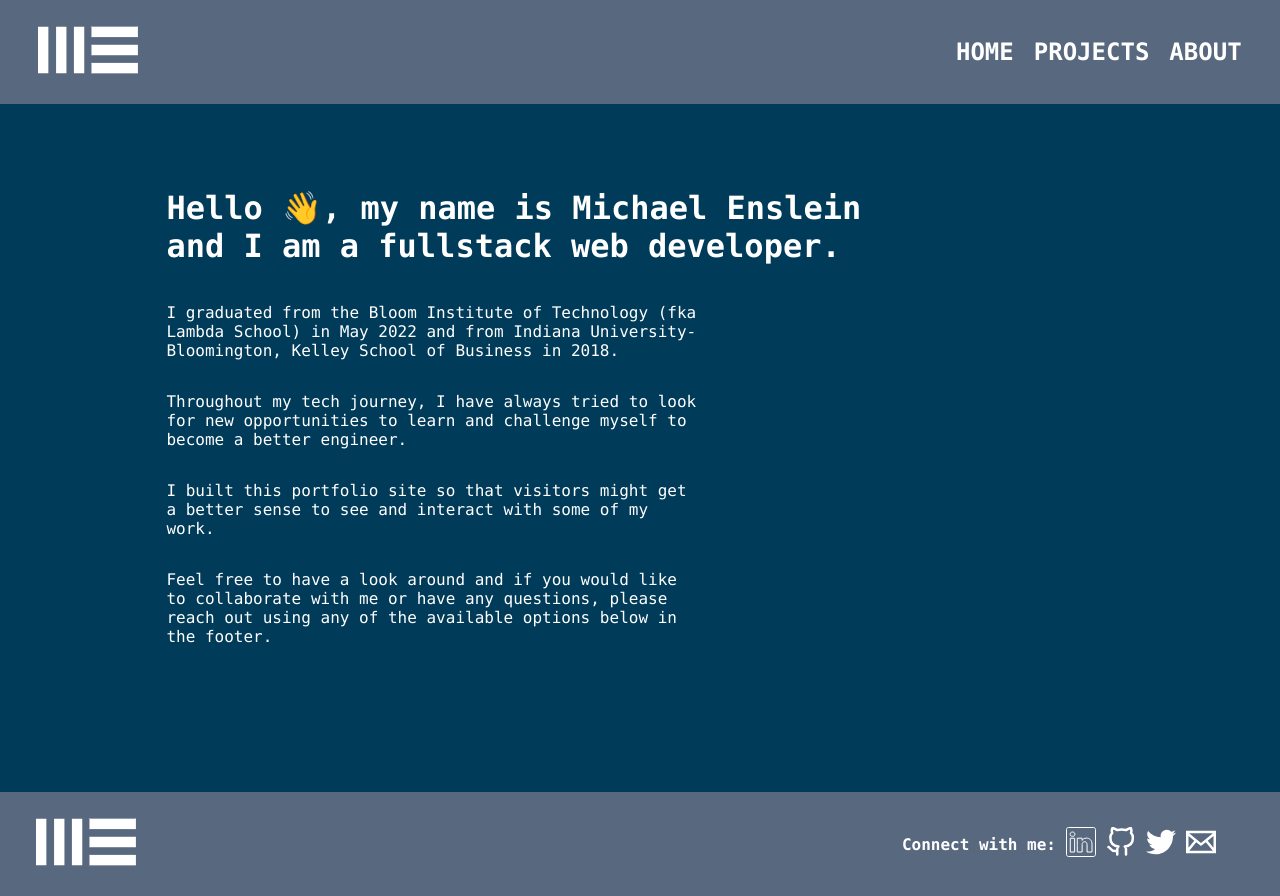
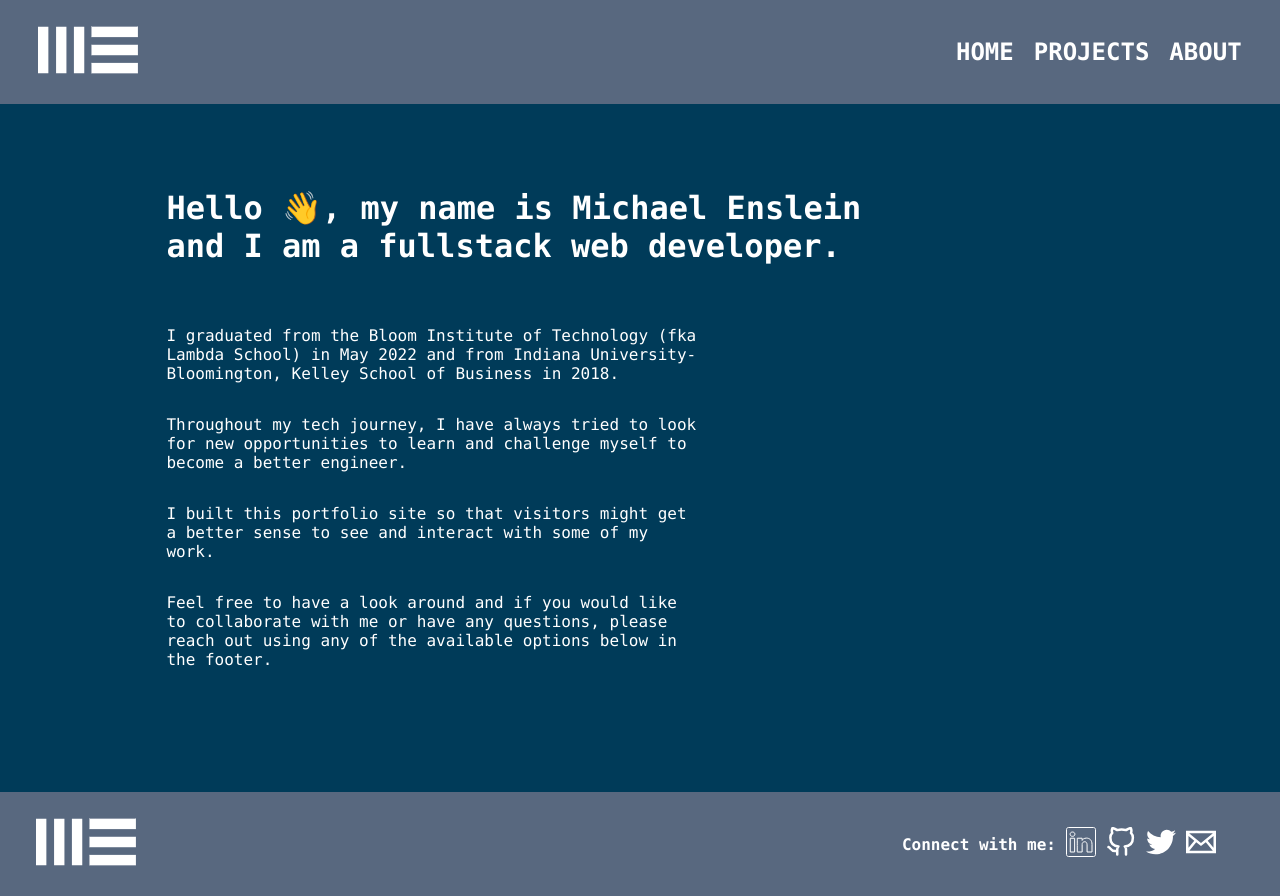
Before and after one commit to mnenslei/my-site, a React (Create React App) app: page / in a window 1280 px wide. Built offline with nearby package versions, Linux system fonts and the light colour scheme.

Commit message:
added padding to h1 in home-container for desktop

```diff
--- a/src/index.css
+++ b/src/index.css
@@ -61,6 +61,10 @@ code {
   align-items: flex-start;
   width: 60%;
   min-height: 35rem;
+}
+
+.home-container h1{
+  padding-bottom: 3%;
 }
 
 .home-container p{
```
